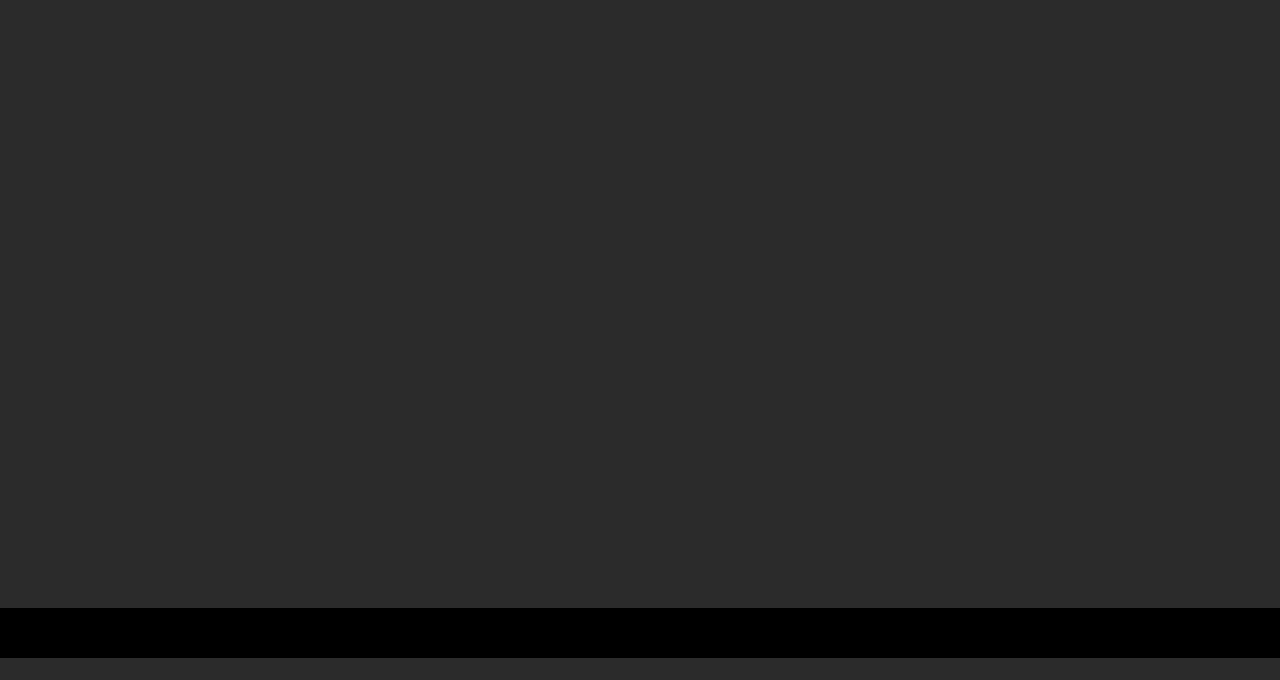
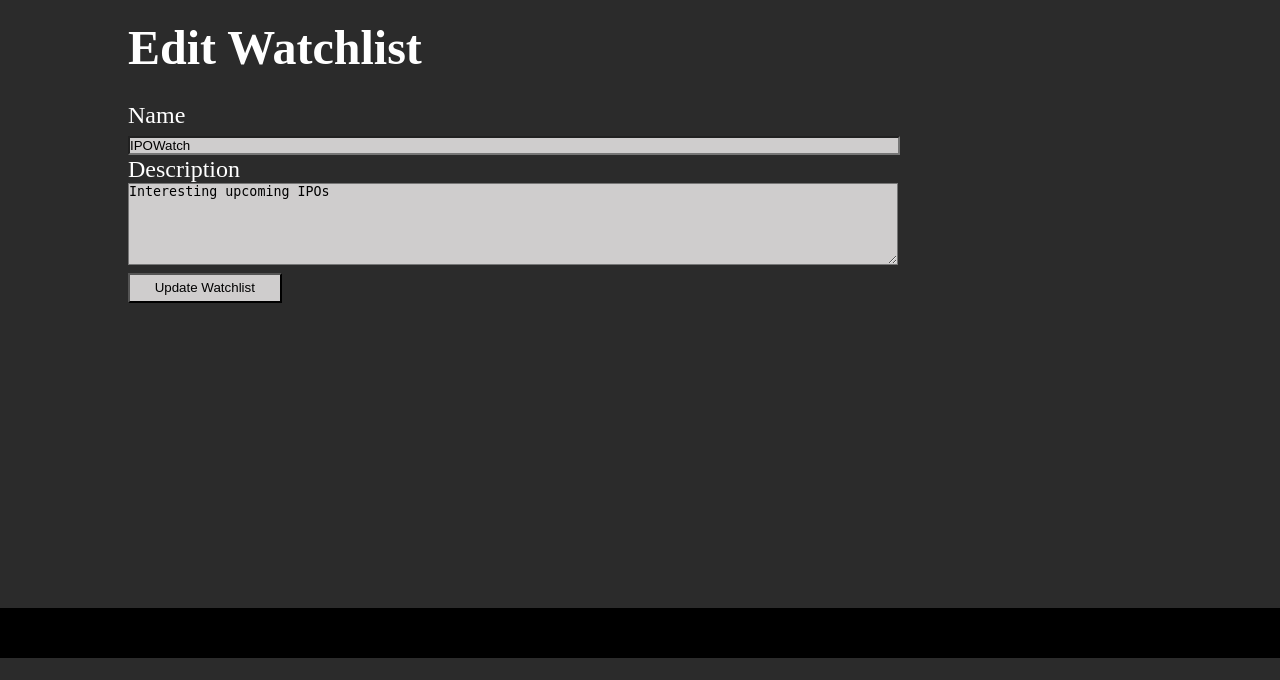
Before and after one commit to dhintz89/stock-stack, a Rails app: page /watchlists/1/edit in a window 1280 px wide. Shown: the part 120-800 px from the top of the page. Run offline with Rails 7, Linux system fonts and the light colour scheme; a user stored in the database is signed in; data comes from the database, SQL or seed files in the repository.

Commit message:
edit watchlist added

```diff
--- a/app/controllers/watchlists_controller.rb
+++ b/app/controllers/watchlists_controller.rb
@@ -1,13 +1,13 @@
 class WatchlistsController < ApplicationController
 
     # include securities as child objects in index and/or show page  (index - watchlist_securities.each....)
-    # include function to build new watchlist - enter name/desc - then enter company symbols
 
     # refresh watchlist -> watchlist_securities.each update(...)
     # flow: user views a security -> @security = security.new(...)       user then adds to a watchlist -> @security.watchlist = ... | @security.save
 
     def index
-        @watchlists = current_user.watchlists.all
+        wl = current_user.watchlists.select(:name).distinct
+        @watchlists = wl.map {|wlname| Watchlist.find_by(name: wlname.name) }
     end
 
     def new
@@ -31,8 +31,19 @@ class WatchlistsController < ApplicationController
         end
     end
 
+    def edit
+        @watchlist = Watchlist.find(params[:id])
+    end
+
+    def update
+        @watchlist = Watchlist.find(params[:id])
+        Watchlist.roll_up(@watchlist).each do |wl|
+            wl.update(watchlist_params)
+        end
+        redirect_to watchlist_path(@watchlist)
+    end
+
     def show
-        # @watchlists = current_user.watchlists.select {|wl| wl.name == Watchlist.find(params[:id]).name}
         @watchlist = Watchlist.find(params[:id])
     end
 
--- a/app/views/watchlists/edit.html.erb
+++ b/app/views/watchlists/edit.html.erb
@@ -0,0 +1,10 @@
+<div class='form'><h1>Edit Watchlist</h1><br>
+    <%= form_for @watchlist do |f| %>
+        <p><%= f.label :name %></p>
+        <%= f.text_field :name %>
+        <p><%= f.label :description %></p>
+        <%= f.text_area :description %>
+        <br>
+        <%= f.submit class: 'submit-btn' %>
+    <% end %>
+</div>
--- a/app/views/watchlists/index.html.erb
+++ b/app/views/watchlists/index.html.erb
@@ -1,9 +1,5 @@
 <h1>Watchlists</h1>
 
 <ul><% @watchlists.each do |wl| %>
-    <li><%= wl.name %> - <%= wl.description %></li>
+    <li><%= link_to wl.name, watchlist_path(wl) %> - <%= wl.description %> - <%= Watchlist.roll_up(wl).count %> securities worth $ <%= Watchlist.total_up(wl, 'latestPrice') %>, a total change of <%= Watchlist.total_change(wl) %></li>
 <% end %></ul>
-
-<%= form_tag new_watchlist_path, method: "Get" do %>
-    <%= submit_tag "Create New Watchlist" %>
-<% end %>
--- a/app/views/watchlists/show.html.erb
+++ b/app/views/watchlists/show.html.erb
@@ -1,5 +1,9 @@
 <h1><%= @watchlist.name %></h1>
 <p><i><%= @watchlist.description %></i></p>
+<%= form_tag(edit_watchlist_path(@watchlist), method:'GET') do %>
+    <%= submit_tag "Edit Watchlist" %>
+<% end %>
+
 <br>
 <h2>Securities (<%= Watchlist.roll_up_secs(@watchlist).count %>)</h2>
 <ul><% Watchlist.roll_up_secs(@watchlist).each do |sec| %>
```
Also changed, not shown: app/models/watchlist.rb (+2 -16 lines).
